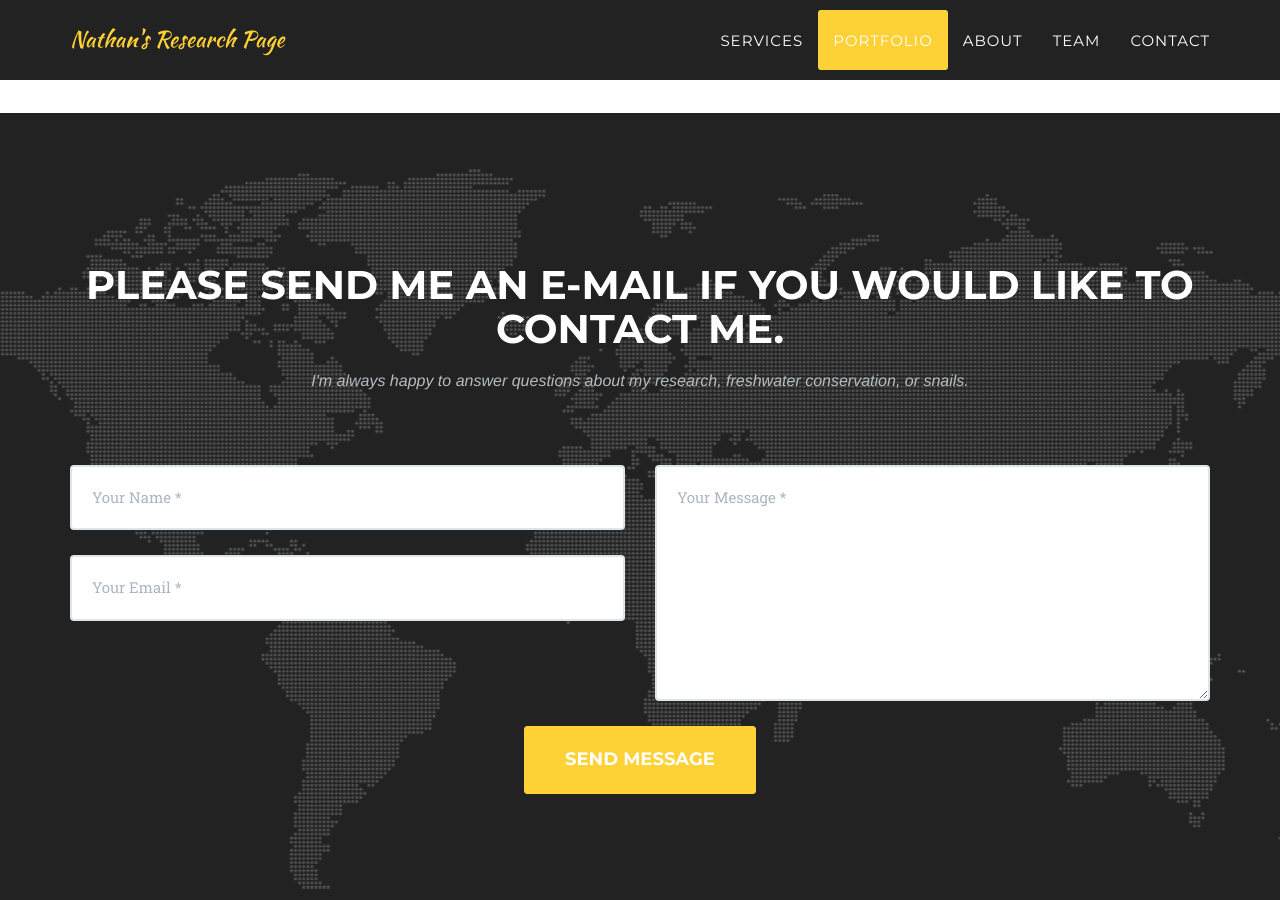
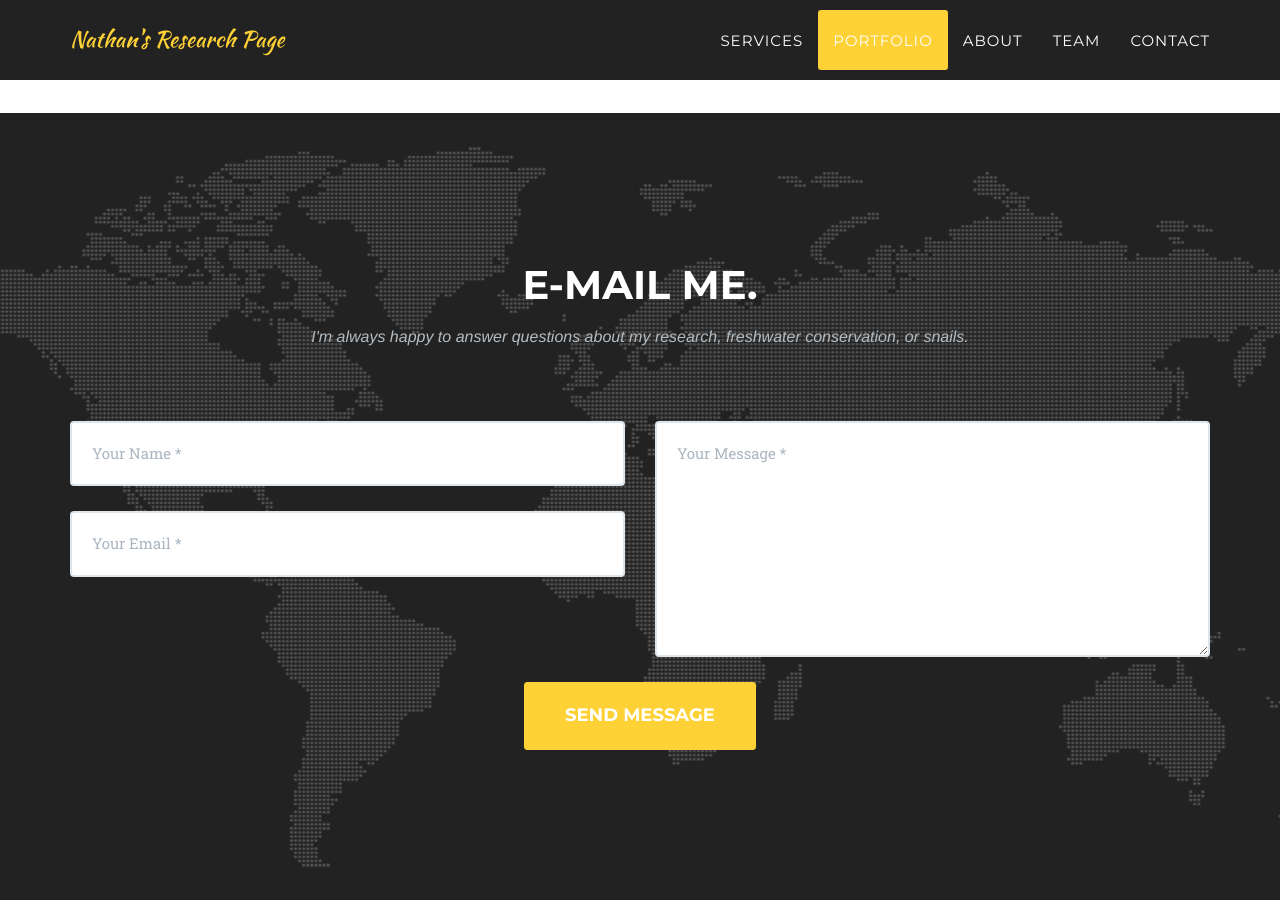
Before and after one commit to NathanWhelan/nathanwhelan.github.io, a Jekyll site: the page built from index.html, in a window 1280 px wide and 900 px high, scrolled down 4823 px. Built offline with Jekyll 4.4.1, drawn with Linux system fonts in a browser that asks for light colours; some web fonts are replaced.

Commit message:
Update contact.html

```diff
--- a/_includes/contact.html
+++ b/_includes/contact.html
@@ -2,7 +2,7 @@
         <div class="container">
             <div class="row">
                 <div class="col-lg-12 text-center">
-                    <h2 class="section-heading">Please send me an e-mail if you would like to contact me.</h2>
+                    <h2 class="section-heading">E-mail me.</h2>
                     <h3 class="section-subheading text-muted">I'm always happy to answer questions about my research, freshwater conservation, or snails.</h3>
                 </div>
             </div>
```
